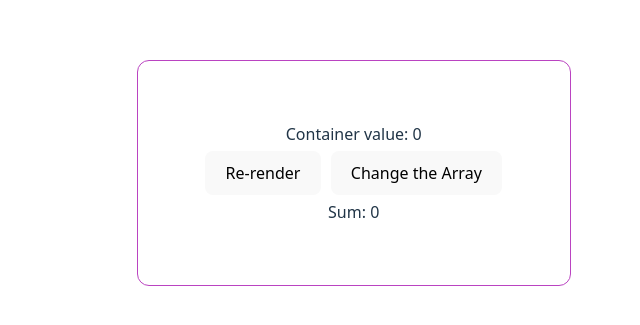
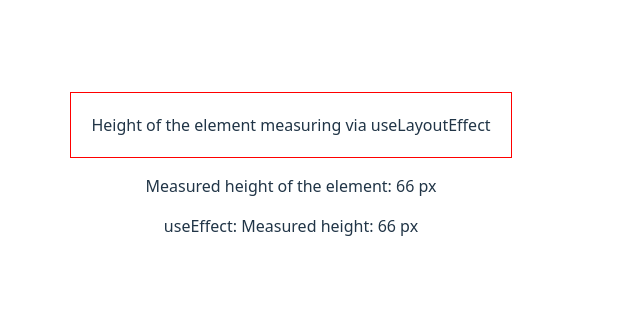
Before and after one commit to LysenkoDenys/react-learning, a React (Vite) app: page / in a window 1280 px wide. Shown: the part 227-552 px from the top of the page, without its empty margins (349-989 px from the left). Built offline with nearby package versions, Linux system fonts and the light colour scheme.

Commit message:
11 unit useLayoutEffect finished

```diff
--- a/src/App.tsx
+++ b/src/App.tsx
@@ -1,7 +1,8 @@
-import { useState } from 'react';
+// import { useState } from 'react';
 import './App.css';
-import CalculationWithoutMemo from './components/CalculationWithoutMemo';
-import UseMemoCalculation from './components/UseMemoCalculation';
+// import CalculationWithoutMemo from './components/CalculationWithoutMemo';
+// import UseMemoCalculation from './components/UseMemoCalculation';
+import MeasuredHeight from './components/MeasuredHeight';
 // import TestWithReference from './components/TestWithReference';
 // import UserLoginControl from './components/UserLoginControl';
 // import CurrencyContext from './components/CurrencyContext';
@@ -20,13 +21,13 @@ import UseMemoCalculation from './components/UseMemoCalculation';
 function App() {
   // const [price, setPrice] = useState(0);
   // const [isDark, setIsDark] = useState(false);
-  const [count, setCount] = useState(0);
-  const [myArray, setMyArray] = useState<number[]>([]);
+  // const [count, setCount] = useState(0);
+  // const [myArray, setMyArray] = useState<number[]>([]);
   // const [randomNewReferrer, setRandomNewReferrer] = useState('12345');
 
-  const handleSetMyArray = () => {
-    setMyArray([...myArray, Math.floor(Math.random() * 100)]);
-  };
+  // const handleSetMyArray = () => {
+  //   setMyArray([...myArray, Math.floor(Math.random() * 100)]);
+  // };
 
   return (
     <>
@@ -77,7 +78,7 @@ function App() {
         productId={123}
         theme={isDark ? 'dark' : 'light'}
       /> */}
-      <div className="component-container">
+      {/* <div className="component-container">
         <div className="">Container value: {count}</div>
         <button className="button" onClick={() => setCount(count + 1)}>
           Re-render
@@ -86,9 +87,10 @@ function App() {
         <button className="button" onClick={handleSetMyArray}>
           Change the Array
         </button>
-        <CalculationWithoutMemo numbers={myArray} />
-        {/* <UseMemoCalculation numbers={myArray} /> */}
-      </div>
+        <CalculationWithoutMemo numbers={myArray} /> */}
+      {/* <UseMemoCalculation numbers={myArray} /> */}
+      {/* </div> */}
+      <MeasuredHeight />
     </>
   );
 }
--- /dev/null
+++ b/src/components/MeasuredHeight.tsx
@@ -0,0 +1,41 @@
+import React, { useLayoutEffect, useRef, useEffect, useState } from 'react';
+
+const MeasuredHeight: React.FC = () => {
+  const [heightInUseLayoutEffect, setHeightInUseLayoutEffect] = useState(0);
+  const [messageFromUseEffect, setMessageFromUseEffect] = useState('');
+
+  const divRef = useRef<HTMLDivElement>(null);
+
+  useLayoutEffect(() => {
+    if (divRef.current) {
+      const measureHeight = divRef.current?.getBoundingClientRect().height;
+      setHeightInUseLayoutEffect(measureHeight);
+      console.log('useLayoutEffect:', measureHeight); //
+    }
+  }, []);
+
+  useEffect(() => {
+    setMessageFromUseEffect(
+      `useEffect: Measured height: ${heightInUseLayoutEffect.toFixed()}`
+    );
+    console.log('useEffect: component has rendered'); //
+  }, [heightInUseLayoutEffect]);
+
+  return (
+    <>
+      <div
+        className="margin-top-10 margin-left-10 margin-right-10"
+        ref={divRef}
+        style={{ padding: '20px', border: '1px solid red' }}
+      >
+        Height of the element measuring via useLayoutEffect
+      </div>
+      <p>
+        Measured height of the element: {heightInUseLayoutEffect.toFixed()} px
+      </p>
+      <p>{messageFromUseEffect} px</p>
+    </>
+  );
+};
+
+export default MeasuredHeight;
```
